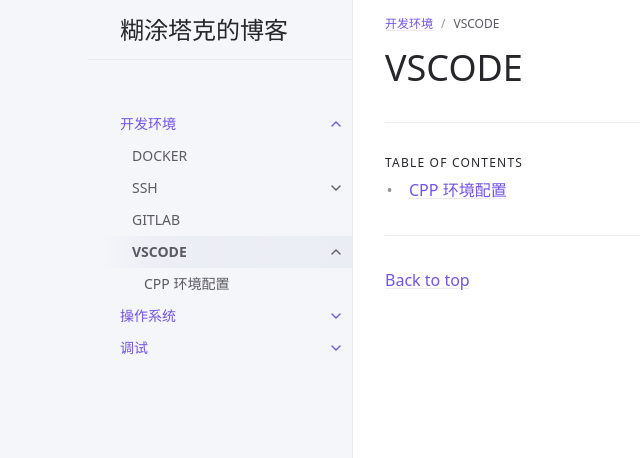
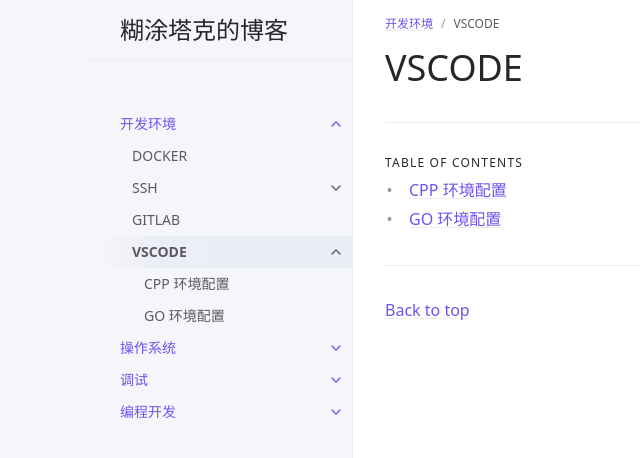
Before and after one commit to ZehnMilliarden/blog, a Jekyll site: the page built from _cs/dev/vscode/vscode.md, in a window 1280 px wide. Shown: the top 458 px of the page, without its empty margins (19-659 px from the left). Built offline with Jekyll 4.4.1, drawn with Linux system fonts in a browser that asks for light colours.

Commit message:
【*】主页更新，新增开发环境页面

```diff
--- /dev/null
+++ b/_cs/dev/vscode/go.md
@@ -0,0 +1,24 @@
+---
+layout: default
+title: GO 环境配置
+nav_order: 2
+description: ""
+guid: e8a5b5ee-ed03-4431-b29d-c7422878d4b4
+parent: 527ca8f8-978b-43b7-8735-3a3e252293a3
+grand_parent: 053993f5-2abe-48ce-9037-0c4946e7b3c1
+permalink: /cs/dev/vscode/go
+---
+
+# GO 环境配置
+{: .no_toc }
+
+<details open markdown="block">
+  <summary>
+    Table of contents
+  </summary>
+  {: .text-delta }
+- TOC
+{:toc}
+</details>
+
+---
--- /dev/null
+++ b/_cs/prog/go/go.md
@@ -0,0 +1,15 @@
+---
+layout: default
+title: Go
+nav_order: 2
+description: ""
+permalink: /cs/prog/go
+has_children: false
+parent: a46c73a3-f86b-4e8b-b199-9facf2d95e9d
+guid: f6305dbe-fc3a-4286-b618-df6c9e2433c1
+---
+
+# GoLang
+
+### 环境配置
+- [VSCode环境配置]({% link _cs/dev/vscode/go.md %})
--- a/_includes/css/custom.scss.liquid
+++ b/_includes/css/custom.scss.liquid
@@ -1 +1,2 @@
 @import "./custom/custom";
+@import "./custom/index";
--- /dev/null
+++ b/_sass/custom/index.scss
@@ -0,0 +1,12 @@
+.index_words {
+    font-family: 仿宋;
+    font-size: 20px;
+    line-height: 1.5em;
+    text-align: left; /* 在PC上显示为靠左 */
+  }
+
+  @media (max-width: 767px) {
+    .index_words {
+      text-align: center; /* 在手机上显示为居中 */
+    }
+  }
```
Also changed, not shown: _cs/prog/prog.md (added, +11 -0 lines), _cs/sys/centos/centos.md (+1 -1 lines), index.md (+6 -3 lines).
